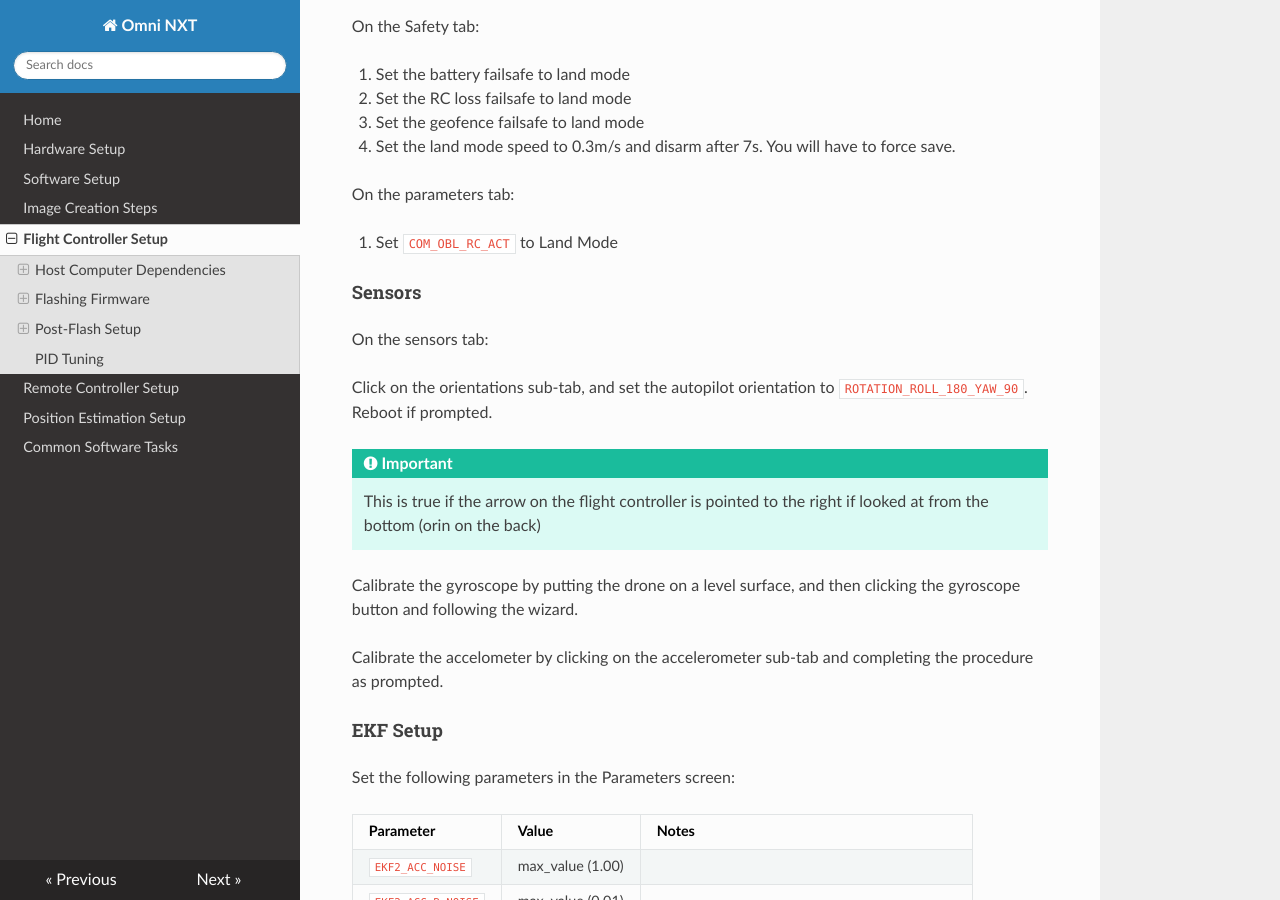
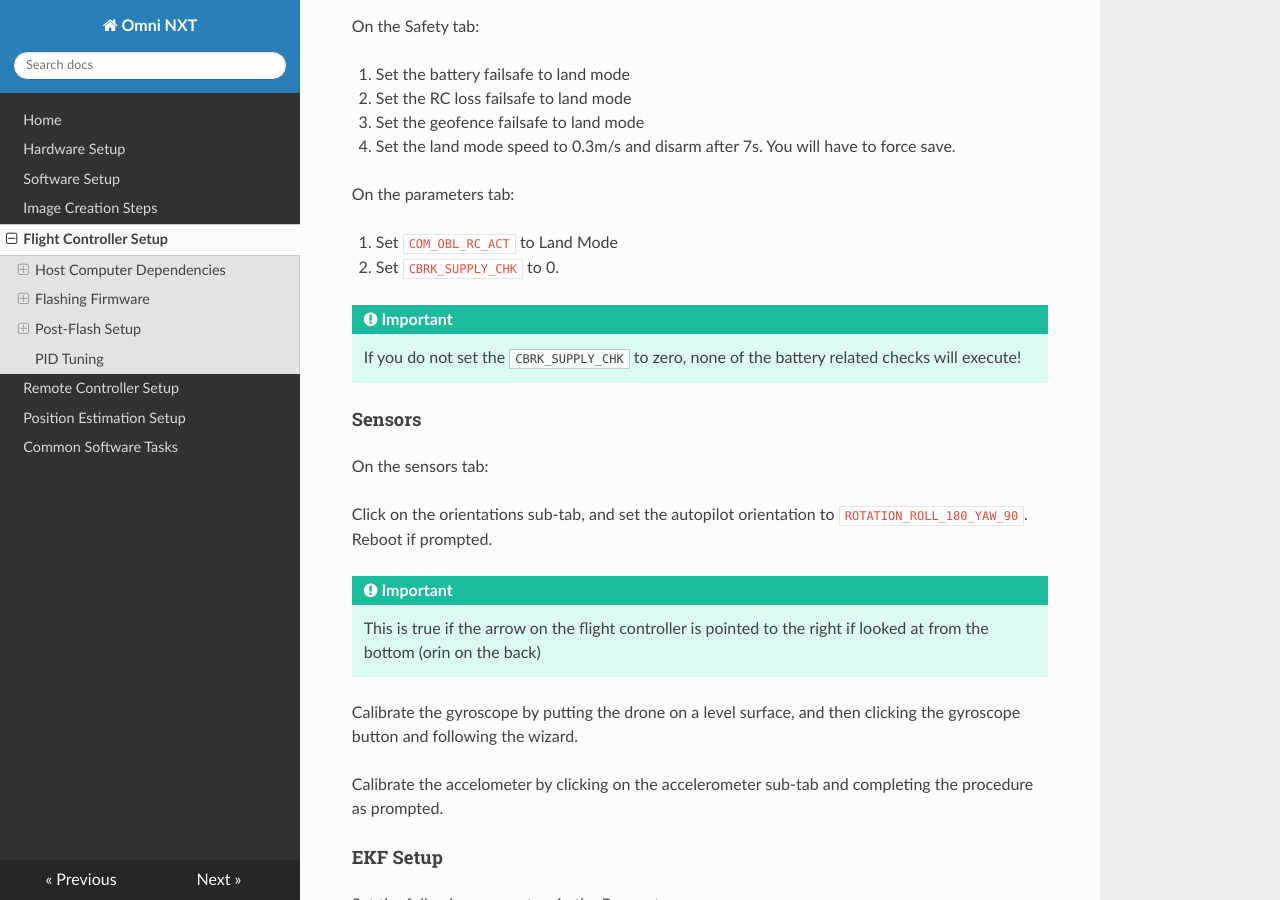
Before and after one commit to lis-epfl/swarm-nxt, an MkDocs documentation site: the page built from docs/nxt-setup.md, in a window 1280 px wide and 900 px high, scrolled down 6359 px. Built offline with MkDocs 1.6.1, drawn with Linux system fonts in a browser that asks for light colours; nearby versions of some CDN libraries.

Commit message:
fix battery checks

```diff
--- a/docs/nxt-setup.md
+++ b/docs/nxt-setup.md
@@ -222,6 +222,10 @@ On the Safety tab:
 On the parameters tab:
 
 1. Set `COM_OBL_RC_ACT` to Land Mode
+2. Set `CBRK_SUPPLY_CHK` to 0.
+
+!!! important
+    If you do not set the `CBRK_SUPPLY_CHK` to zero, none of the battery related checks will execute!
 
 
 #### Sensors
```
